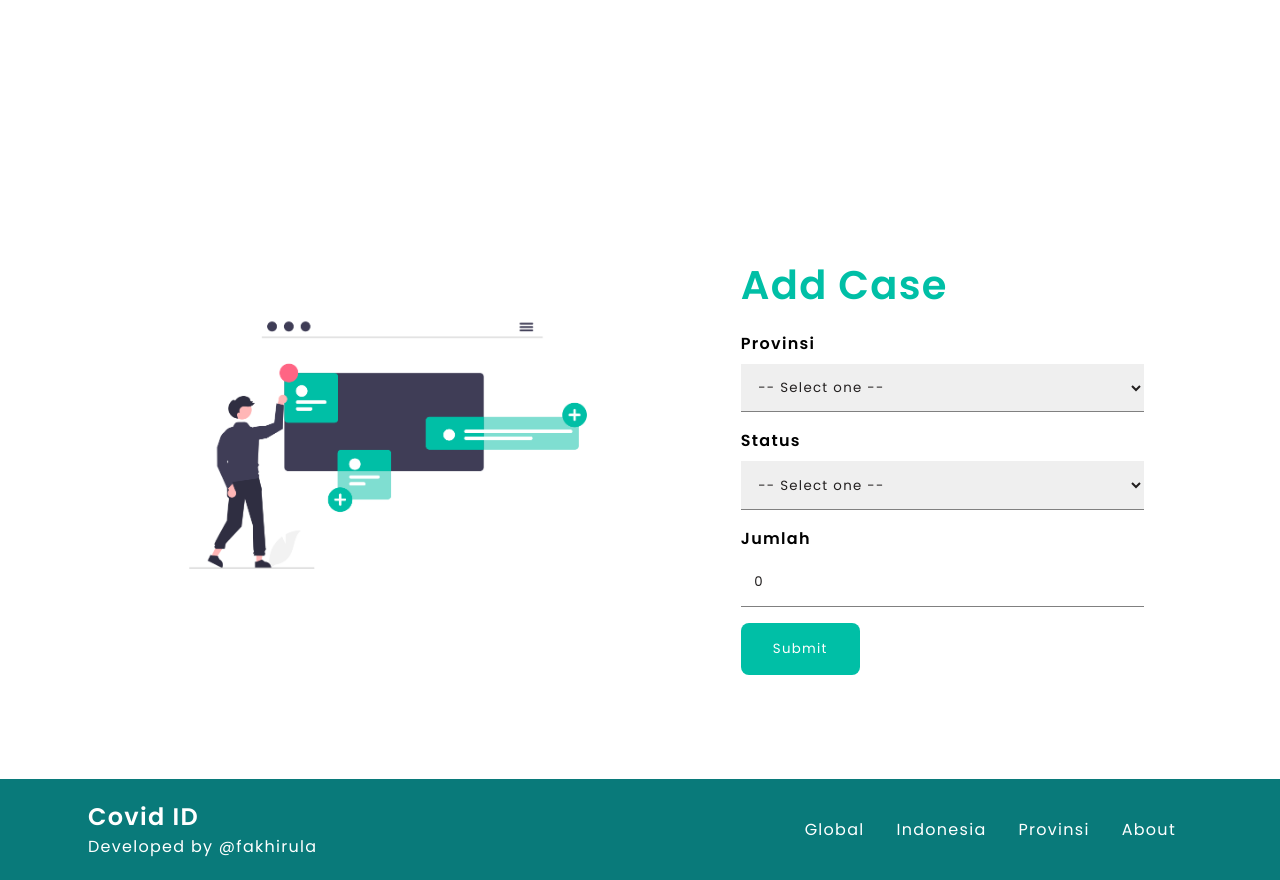
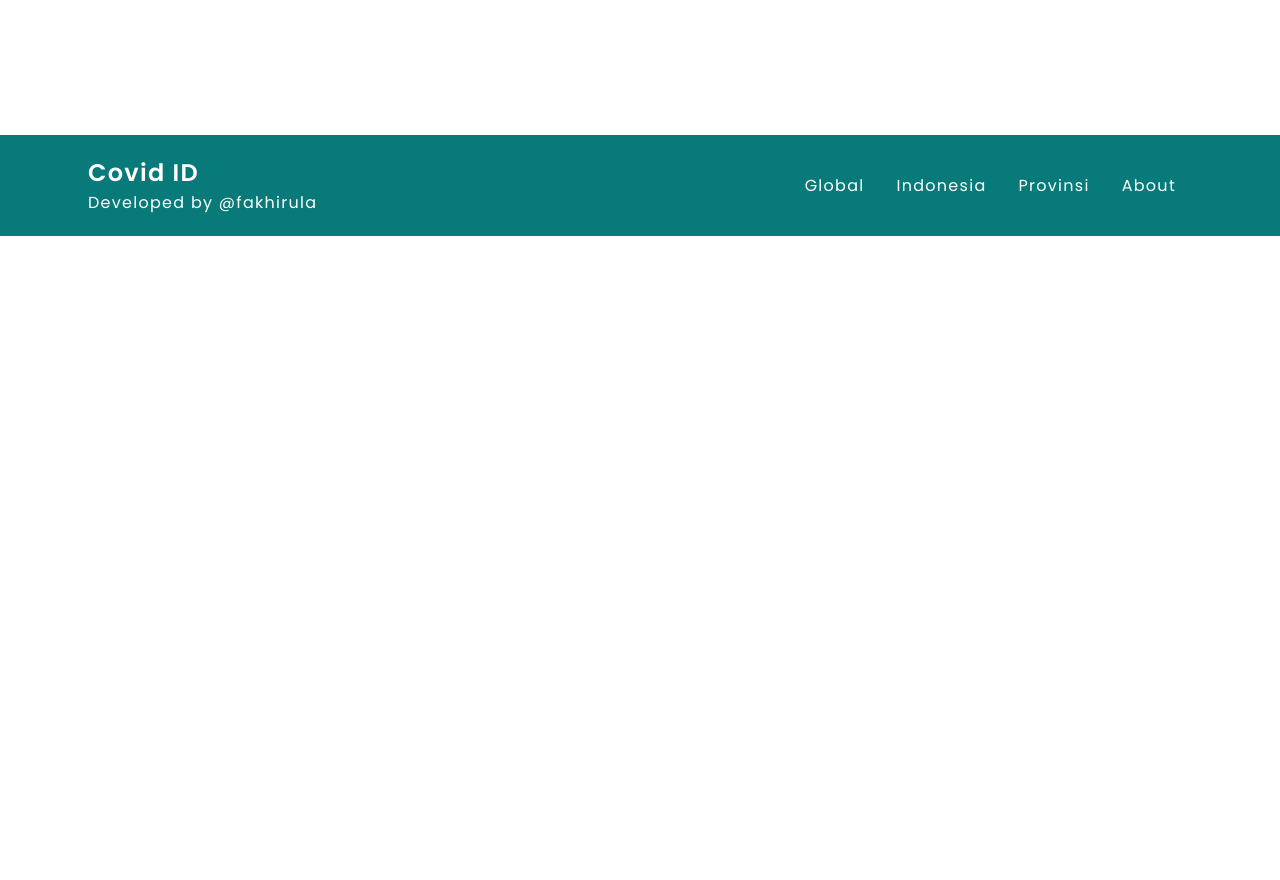
Before and after one commit to fakhirula/react-covid-project, a React (Create React App) app: page / in a window 1280 px wide. Shown: the part 4400-5280 px from the top of the page. After the commit the page ends 4636 px from the top, so only its background shows below. Built offline with nearby package versions, Linux system fonts and the light colour scheme.

Commit message:
improve+

```diff
--- a/src/components/AddCaseForm/index.js
+++ b/src/components/AddCaseForm/index.js
@@ -38,7 +38,7 @@ function AddCaseForm(props) {
 
     updatedProvinces[selectedProvinceIndex] = selectedProvince;
     props.onAddCase(updatedProvinces);
-    setSelectedProvinceIndex('');
+    setStatus('');
     setValue(0);
   };
 
--- a/src/pages/Home.js
+++ b/src/pages/Home.js
@@ -11,7 +11,6 @@ function Main() {
       <Hero />
       <TotalCase />
       <Provinsi />
-      <AddCaseForm />
     </main>
   );
 }
```
